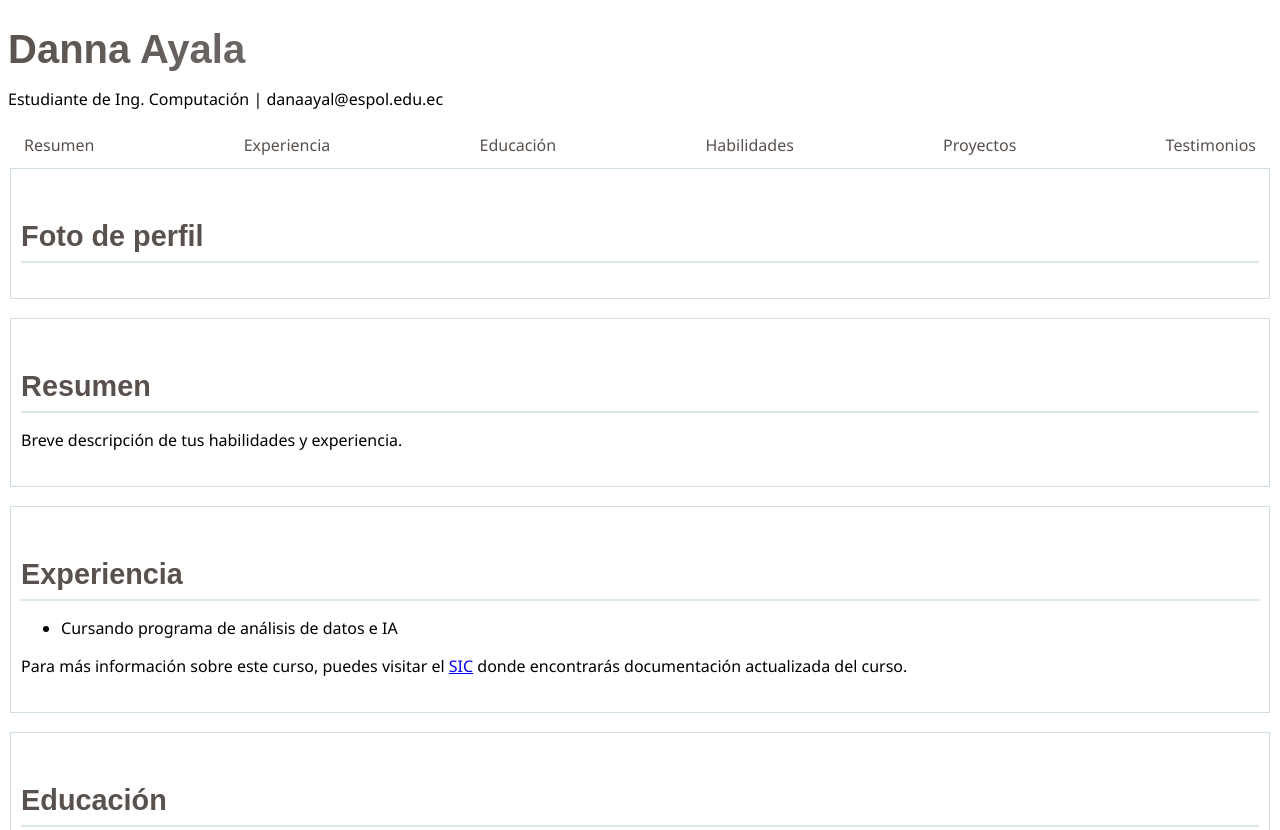
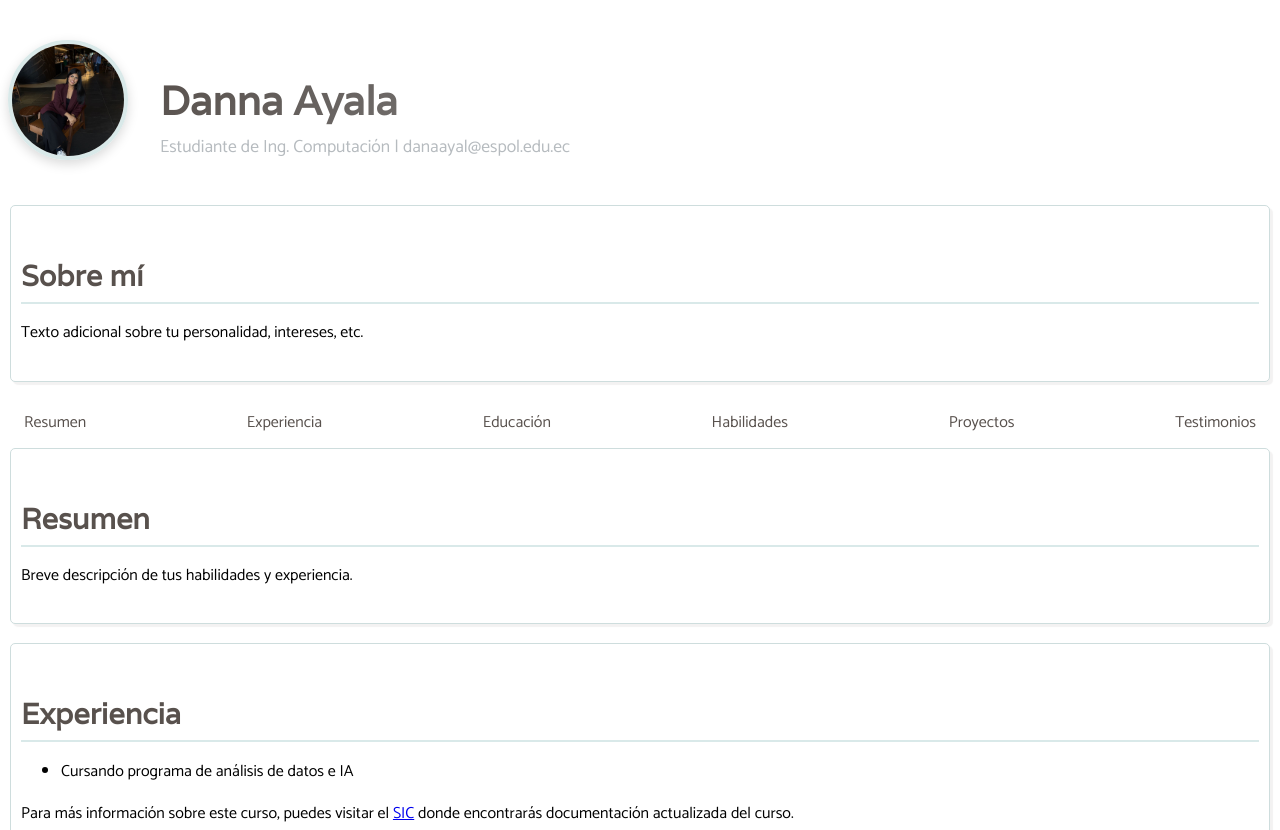
Before and after one commit to ayaladanna04/curriculum, a plain HTML site: page index.html in a window 1280 px wide. Shown: the top 830 px of the page. Drawn offline with nearby package versions, Linux system fonts and the light colour scheme.

Commit message:
Se agregó imagen y animaciones

```diff
--- a/index.html
+++ b/index.html
@@ -13,9 +13,20 @@
 <body>
 
   <header>
-    <h1>Danna Ayala</h1>
-    <p>Estudiante de Ing. Computación | danaayal@espol.edu.ec </p>
-  </header>
+  <div class="header-container">
+    <div class="photo-container">
+      <img src="images/danna.jpg" alt="Foto de Danna Ayala" class="profile-photo">
+    </div>
+    <div class="header-text">
+      <h1>Danna Ayala</h1>
+      <p>Estudiante de Ing. Computación | danaayal@espol.edu.ec</p>
+    </div>
+  </div>
+</header>
+<section>
+    <h2>Sobre mí</h2>
+    <p>Texto adicional sobre tu personalidad, intereses, etc.</p>
+</section>
   <nav>
     <ul>
       <li><a href="#resumen">Resumen</a></li>
@@ -27,10 +38,6 @@
     </ul>
   </nav>
   <main>
-    <section>
-      <h2>Foto de perfil</h2>
-    </section>
-
     <section id="resumen">
       <h2>Resumen</h2>
       <p>Breve descripción de tus habilidades y experiencia.</p>
@@ -173,7 +180,7 @@
   <footer>
     <p>© Danna Ayala - 2025</p>
     <ul>
-      <li><a href="https://www.linkedin.com/in/tunombre">LinkedIn</a></li>
+      <li><a href="https://www.linkedin.com/in/danna-ayala-hurtado-252b00276/">LinkedIn de Danna Ayala</a></li>
       <li><a href="https://github.com/ayaladanna04">GitHub</a></li>
     </ul>
     <address>
--- a/stylesheets/style.css
+++ b/stylesheets/style.css
@@ -1,6 +1,14 @@
-/* Selector para aplicar la fuente Segoe UI a todos los elementos */
+/* Importar las fuentes de Google Fonts */
+@import url('https://fonts.googleapis.com/css2?family=Varela&family=Catamaran:wght@300;400;500&display=swap');
+
+/*
+   SELECTOR UNIVERSAL (*)
+   Aplica a TODOS los elementos de la página
+   Establece la fuente Catamaran como predeterminada
+*/
 * {
-    font-family: "Segoe UI", Tahoma, Geneva, Verdana, sans-serif;
+    font-family: "Catamaran", Tahoma, Geneva, Verdana, sans-serif;
+    box-sizing: border-box;
 }
 
 /* ===== TUS COLORES ===== */
@@ -8,16 +16,127 @@
     --color-azure: #D9E9E9;
     --color-french-gray: #B6BBBF;
     --color-walnut-brown: #58514D;
+    --color-border: #cedddd;
+    --color-shadow: rgba(235, 234, 234, 0.6);
+}
+/* ===== ESTILOS PARA EL HEADER CON FOTO CIRCULAR ===== */
+.header-container {
+    display: flex;
+    align-items: center;
+    gap: 2rem;
+    padding: 2rem 0;
 }
 
-/* ===== ESTILOS PARA TÍTULOS ===== */
-h1,
-h2,
-h3,
-h4,
-h5,
-h6 {
-    font-family: Arial, Helvetica, sans-serif;
+.photo-container {
+    flex-shrink: 0;
+}
+
+.profile-photo {
+    width: 120px;
+    height: 120px;
+    border-radius: 50%;
+    object-fit: cover;
+    border: 4px solid var(--color-azure);
+    box-shadow: 0 4px 12px rgba(0, 0, 0, 0.15);
+    transition: all 0.3s ease;
+}
+
+.profile-photo:hover {
+    transform: scale(1.05);
+    box-shadow: 0 6px 20px rgba(0, 0, 0, 0.2);
+}
+
+.header-text {
+    flex: 1;
+}
+
+.header-text h1 {
+    margin-bottom: 0.5rem;
+    background: linear-gradient(135deg, var(--color-walnut-brown), var(--color-french-gray));
+    -webkit-background-clip: text;
+    -webkit-text-fill-color: transparent;
+    background-clip: text;
+}
+
+.header-text p {
+    font-size: 1.1rem;
+    color: var(--color-french-gray);
+    margin: 0;
+}
+
+/*
+   SELECTOR PARA LA ETIQUETA HIJA <ul> DENTRO DE <nav>
+   Modelo de diseño Flexbox para el menú de navegación
+*/
+nav > ul {
+    /* Propiedad display con valor flex para activar el modelo de diseño flexbox */
+    display: flex;
+
+    /* Distribuya el espacio equitativamente entre los elementos de la lista */
+    justify-content: space-between;
+
+    /* Elementos hijos se organicen en una fila horizontal, de izquierda a derecha */
+    flex-direction: row;
+
+    /* Elementos hijos se alineen verticalmente en el centro del eje transversal */
+    align-items: center;
+
+    /* Espacio uniforme de 1 unidad relativa al tamaño de la fuente raíz (1rem) */
+    gap: 1rem;
+
+    /* Estilos base para la lista */
+    list-style: none;
+    padding: 0;
+    margin: 0;
+}
+
+/*
+   SELECTOR PARA LA ETIQUETA HIJA <form> DENTRO DE <section>
+   Modelo de diseño Grid para el formulario
+*/
+section form {
+    /* Propiedad display con valor grid para activar el modelo de diseño grid */
+    display: grid;
+
+    /* Estructura de una sola columna que ocupa todo el ancho disponible */
+    grid-template-columns: 1fr;
+
+    /* Espacio uniforme de 1rem entre cada par de elementos hijos por fila y por columna */
+    gap: 1rem;
+}
+
+/*
+   ORGANIZAR LA SECCIÓN REFERENCIAS CON CSS GRID
+   Subtítulo ocupa todo el ancho y los tres artículos equitativamente
+*/
+#testimonios {
+    /* Modelo de diseño Grid para la sección de testimonios */
+    display: grid;
+
+    /* Tres columnas de igual tamaño para los artículos */
+    grid-template-columns: 1fr 1fr 1fr;
+
+    /* Espacio de separación entre filas y columnas es 1rem */
+    gap: 1rem;
+}
+
+/* El subtitulo ocupa todo el ancho */
+#testimonios > h2 {
+    grid-column: 1 / -1;
+}
+
+/* Los tres artículos ocupen el espacio equitativamente */
+#testimonios > article {
+    /* Los artículos se adaptan automáticamente al grid definido */
+}
+
+/* ===== ESTILOS BASE (MANTENIENDO LOS ANTERIORES) ===== */
+
+/*
+   SELECTOR POR ELEMENTO (h1, h2, h3, h4, h5, h6)
+*/
+h1, h2, h3, h4, h5, h6 {
+    font-family: "Varela", Arial, Helvetica, sans-serif;
     font-weight: 600;
     color: var(--color-walnut-brown);
 }
@@ -44,46 +163,58 @@ h3 {
     margin-bottom: 0.5rem;
 }
 
-/* ===== SELECTOR POR ID PARA LA FOTO ===== */
+/*
+   SELECTOR POR ELEMENTO (section)
+*/
+section {
+    border: 0.2pt solid var(--color-border);
+    margin: 4px 2px 8px 2px;
+    padding: 1.5% 0.8%;
+    margin-bottom: 1.2rem;
+    border-radius: 5px;
+    box-shadow: 3px 3px 1px 0 var(--color-shadow);
+    background-color: #ffffff;
+}
+
+/*
+   SELECTOR POR ELEMENTO (p)
+*/
+p {
+    font-family: "Catamaran", Tahoma, Geneva, Verdana, sans-serif;
+    font-weight: 400;
+    line-height: 1.6;
+}
+
+/*
+   SELECTOR POR ID (#photo)
+*/
 #photo {
     width: 8vw;
-    /* Ancho del 8% del viewport width */
     height: auto;
-    /* Alto automático para mantener proporción */
+    border-radius: 8px;
+    display: block;
+    margin: 0 auto;
 }
 
-/* ===== SELECTOR POR CLASE PARA SUBTÍTULOS ===== */
+/*
+   SELECTOR POR CLASE (.subtitle)
+*/
 .subtitle {
     color: rgb(151 156 165 / 0.89);
-    /* Color con transparencia */
     text-transform: uppercase;
-    /* Texto en mayúsculas */
+    font-family: "Catamaran", Tahoma, Geneva, Verdana, sans-serif;
 }
 
-/* ===== ESTILOS PARA EL MENÚ DE NAVEGACIÓN ===== */
-nav>ul {
-    /* Eliminar los estilos de lista predeterminados */
-    list-style: none;
-
-    /* Flexbox properties */
-    display: flex;
-    /* Activar Flexbox */
-    justify-content: space-between;
-    /* Distribuir espacio equitativamente */
-    flex-direction: row;
-    /* Fila horizontal izquierda-derecha */
-    align-items: center;
-    /* Centrar verticalmente */
-    gap: 1rem;
-    /* Espacio de 1rem entre elementos */
-
-    /* Estilos adicionales para mejor presentación */
-    padding: 0;
-    margin: 0;
+/*
+   SELECTOR PARA ETIQUETA DESCENDIENTE (footer p)
+*/
+footer p {
+    text-align: right;
+    font-style: italic;
 }
 
-/* Estilos opcionales para los enlaces del menú */
-nav>ul li a {
+/* Estilos para los enlaces del menú */
+nav > ul li a {
     text-decoration: none;
     color: var(--color-walnut-brown);
     padding: 0.5rem 1rem;
@@ -91,57 +222,12 @@ nav>ul li a {
     transition: background-color 0.3s ease;
 }
 
-nav>ul li a:hover {
+nav > ul li a:hover {
     background-color: var(--color-azure);
     border-radius: 4px;
 }
 
-section {
-    /* borde de grosor 0.2 en puntos, estilo sólido y color hexadecimal #cedddd  */
-    border: 0.2pt solid #cedddd;
-
-    /* margen (espacio externo) superior, derecho, abajo e izquierda */
-    margin: 4px 2px 8px 2px;
-
-    /* relleno (espacio interno) de
-    1.5% en la parte superior e inferior y
-    0.8% a los lados derecho e izquierdo. */
-
-    padding: 1.5% 0.8%;
-
-    /* Margen inferior ajustado */
-    margin-bottom: 1.2rem;
-}
-
-/* ===== ESTILOS PARA EL FORMULARIO CON CSS GRID ===== */
-section form {
-    /* Activar el modelo de diseño grid */
-    display: grid;
-
-    /* Estructura de una sola columna que ocupa todo el ancho disponible */
-    grid-template-columns: 1fr;
-
-    /* Espacio uniforme de 1rem entre filas y columnas */
-    gap: 1rem;
-}
-
-/* ===== ESTILOS PARA LA SECCIÓN DE TESTIMONIOS CON CSS GRID ===== */
-#testimonios {
-    display: grid;
-    grid-template-columns: 1fr;
-    gap: 1rem;
-}
-
-#testimonios>h2 {
-    grid-column: 1 / -1;
-}
-
-#testimonios>article {
-    display: flex;
-    flex-direction: column;
-}
-
-/* Estilos opcionales para mejorar la apariencia del formulario */
+/* Estilos para mejorar la apariencia del formulario */
 section form label {
     font-weight: 500;
     color: var(--color-walnut-brown);
@@ -168,6 +254,7 @@ section form fieldset legend {
     font-weight: 500;
     color: var(--color-walnut-brown);
     padding: 0 0.5rem;
+    font-family: "Varela", Arial, Helvetica, sans-serif;
 }
 
 section form button {
@@ -187,8 +274,8 @@ section form button:hover {
 
 /* ===== ESTILOS PARA EL MAPA LEAFLET ===== */
 #map {
-    height: 300px !important;
-    width: 100% !important;
+    height: 300px;
+    width: 100%;
     border-radius: 8px;
     border: 2px solid var(--color-french-gray);
     box-shadow: 0 4px 12px rgba(0, 0, 0, 0.15);
@@ -203,13 +290,14 @@ section form button:hover {
 }
 
 .leaflet-popup-content {
-    font-family: "Segoe UI", Tahoma, Geneva, Verdana, sans-serif;
+    font-family: "Catamaran", Tahoma, Geneva, Verdana, sans-serif;
     text-align: center;
 }
 
 .leaflet-popup-content strong {
     color: var(--color-walnut-brown);
     font-size: 1.1rem;
+    font-family: "Varela", Arial, Helvetica, sans-serif;
 }
 
 .leaflet-popup-content em {
```
Also changed, not shown: images/danna.jpg (added).
